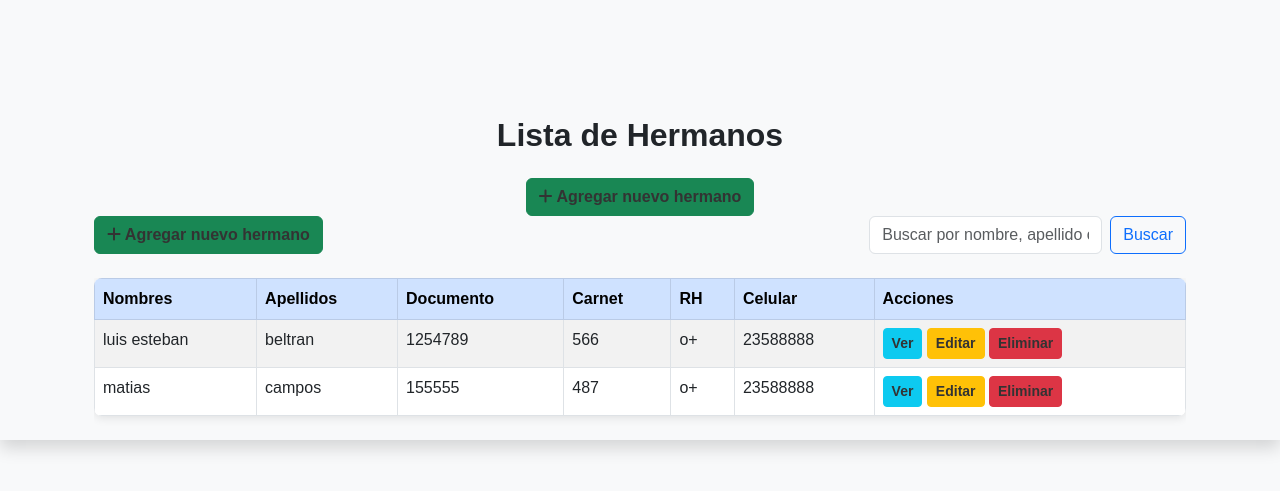
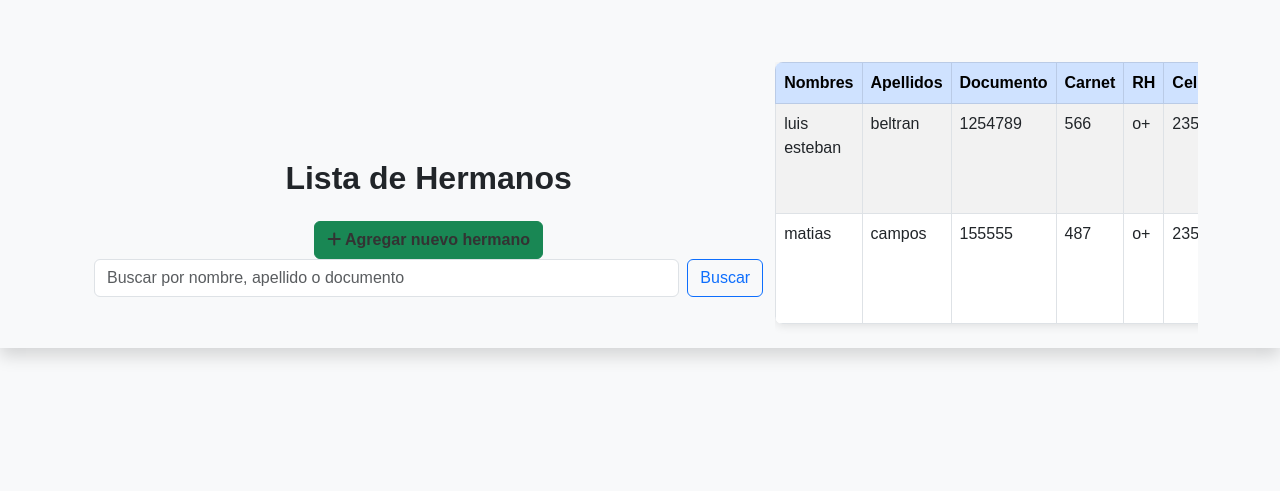
Before and after one commit to chechocampos/base-de-datos-iglesia, a Django app: page /hermanos/ in a window 1280 px wide. Shown: the part 96-587 px from the top of the page. Run offline with Django 5.2, Linux system fonts and the light colour scheme; a user stored in the database is signed in; data comes from the database, SQL or seed files in the repository.

Commit message:
Quitar botón duplicado de agregar hermano

```diff
--- a/feligreses/templates/feligreses/lista_hermanos.html
+++ b/feligreses/templates/feligreses/lista_hermanos.html
@@ -8,10 +8,6 @@
             <i class="fas fa-plus"></i> Agregar nuevo hermano
         </a>
     </div>
-    <div class="d-flex justify-content-between mb-4">
-        <a href="{% url 'agregar_hermano' %}" class="btn btn-success">
-            <i class="fas fa-plus"></i> Agregar nuevo hermano
-        </a>
 
         <form method="get" class="d-flex" role="search">
             <input type="text" name="q" class="form-control me-2" placeholder="Buscar por nombre, apellido o documento" value="{{ request.GET.q }}">
```
